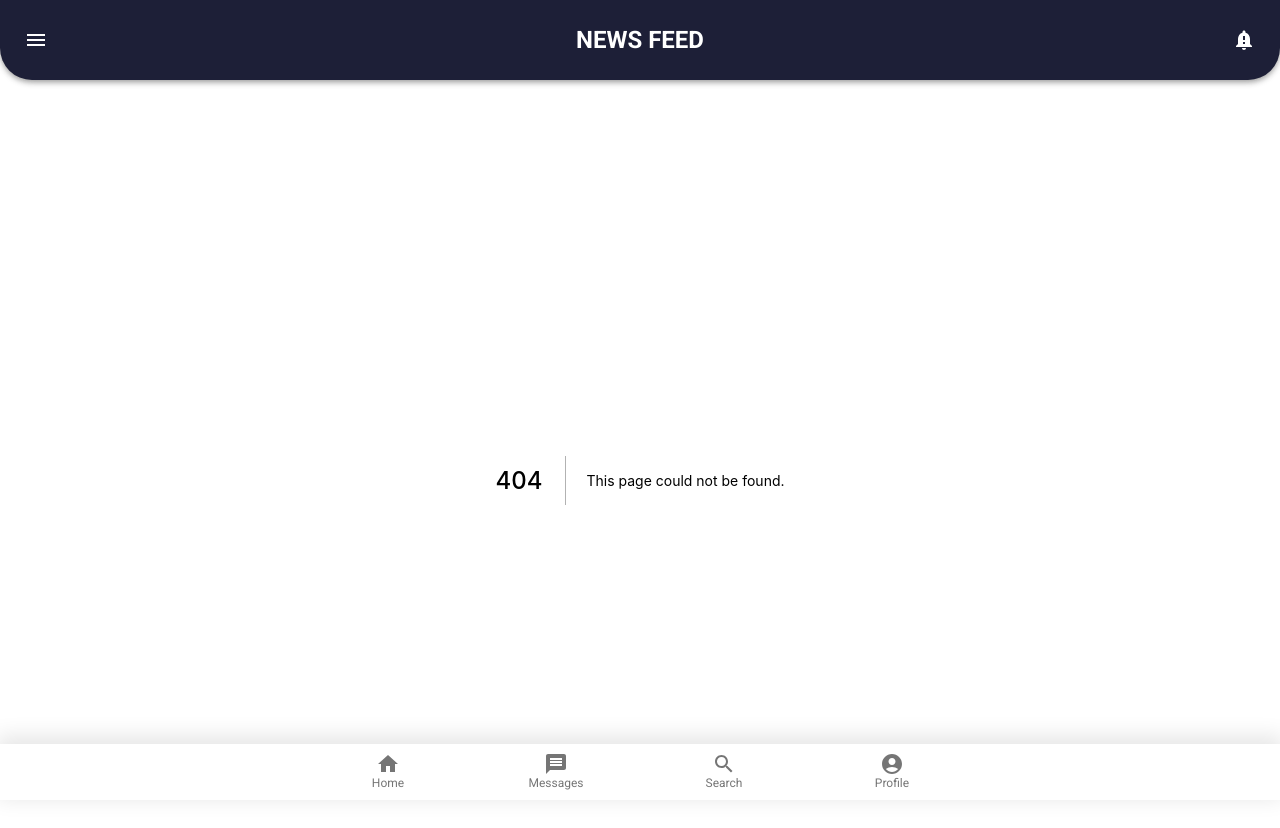
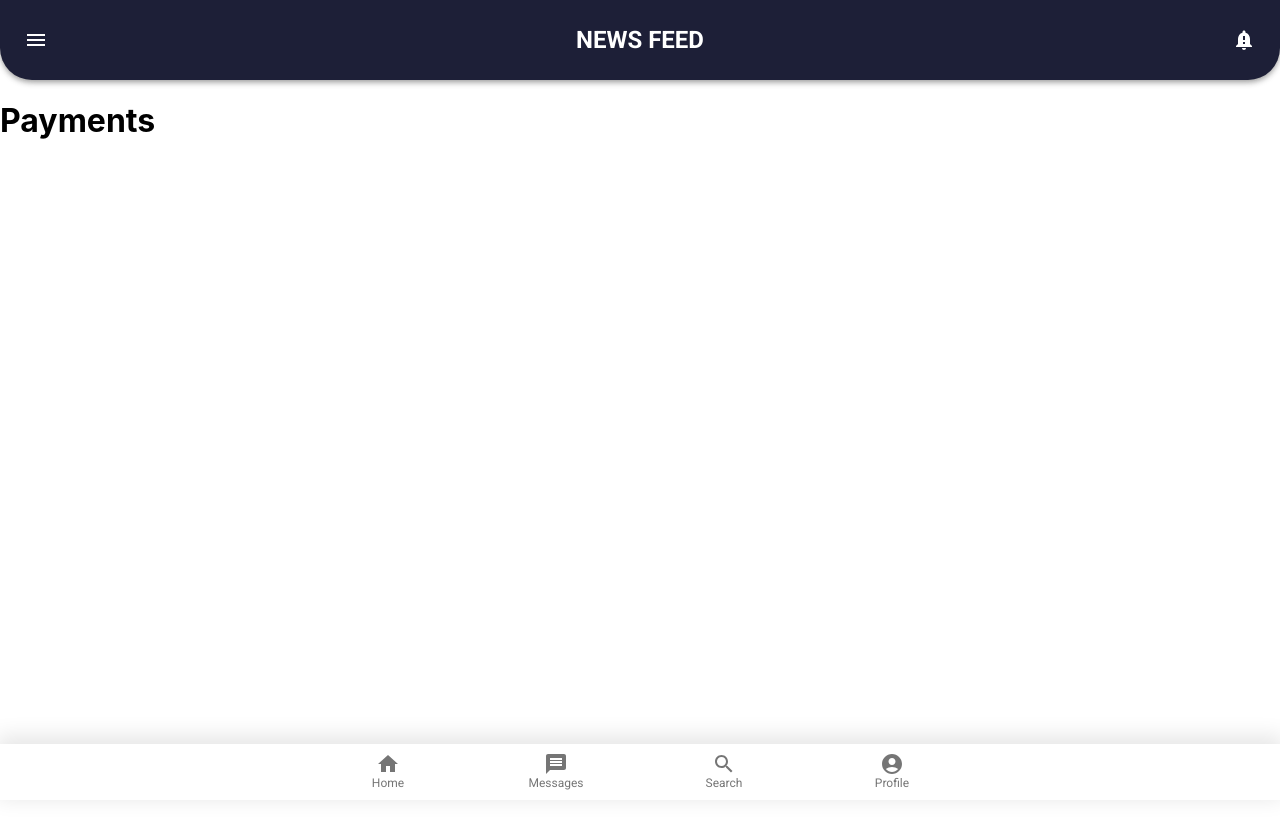
Before and after one commit to John-MBDP/phoenix, a Next.js app: page /payments in a window 1280 px wide. Before the commit this address had no page. Shown: the top 828 px of the page. Built offline with nearby package versions, Linux system fonts and the light colour scheme.

Commit message:
create payments page

```diff
--- /dev/null
+++ b/pages/payments.jsx
@@ -0,0 +1,9 @@
+const Payments = () => {
+  return (
+    <div>
+      <h1> Payments </h1>
+    </div>
+  );
+};
+
+export default Payments;
```
